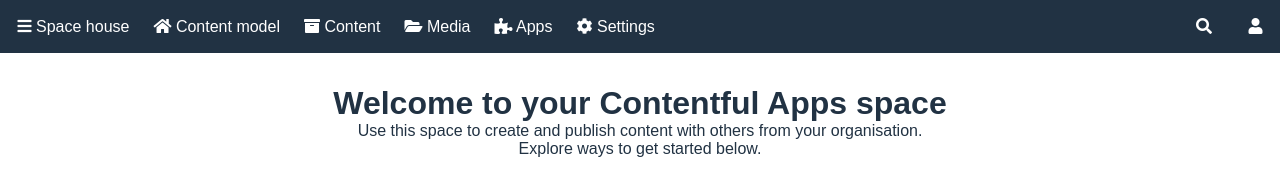
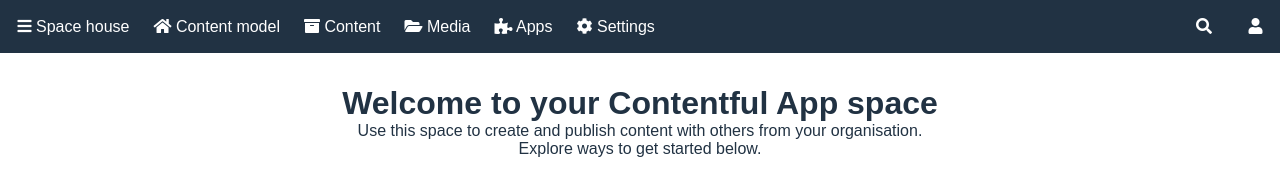
Before and after one commit to ewusiessel/contenful-app, a plain HTML site: page index.html in a window 1280 px wide. Drawn offline with Linux system fonts and the light colour scheme.

Commit message:
correct typo

```diff
--- a/index.html
+++ b/index.html
@@ -77,7 +77,7 @@
     </div>
     <div class="header-center">
       <div>
-        <h1 style="margin-top: 2rem">Welcome to your Contentful Apps space</h1>
+        <h1 style="margin-top: 2rem">Welcome to your Contentful App space</h1>
         <p class="header-center">
           Use this space to create and publish content with others from your
           organisation.
```
